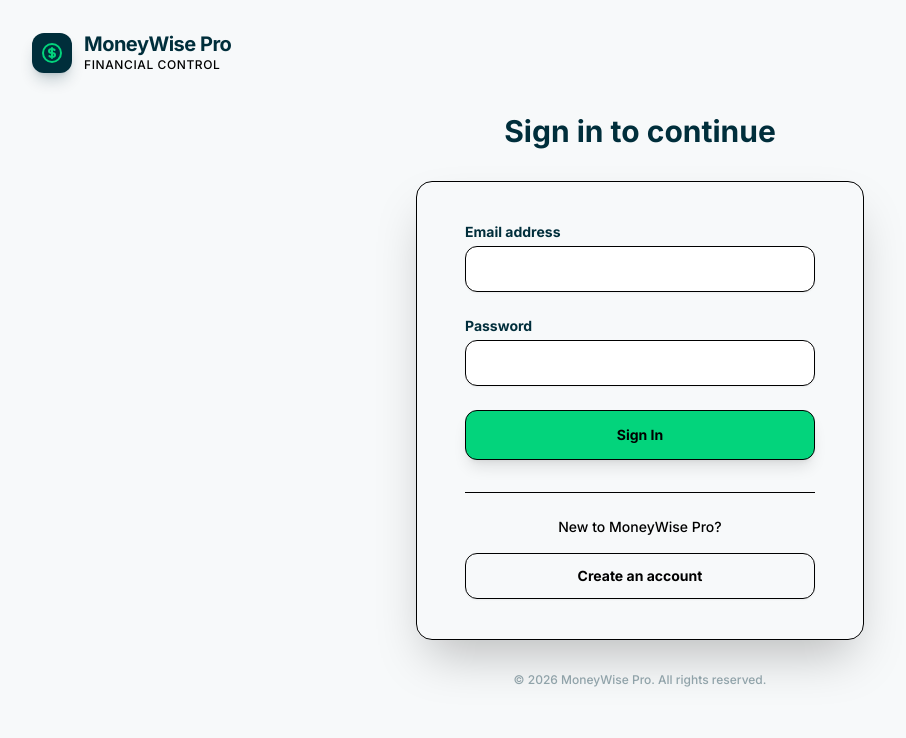
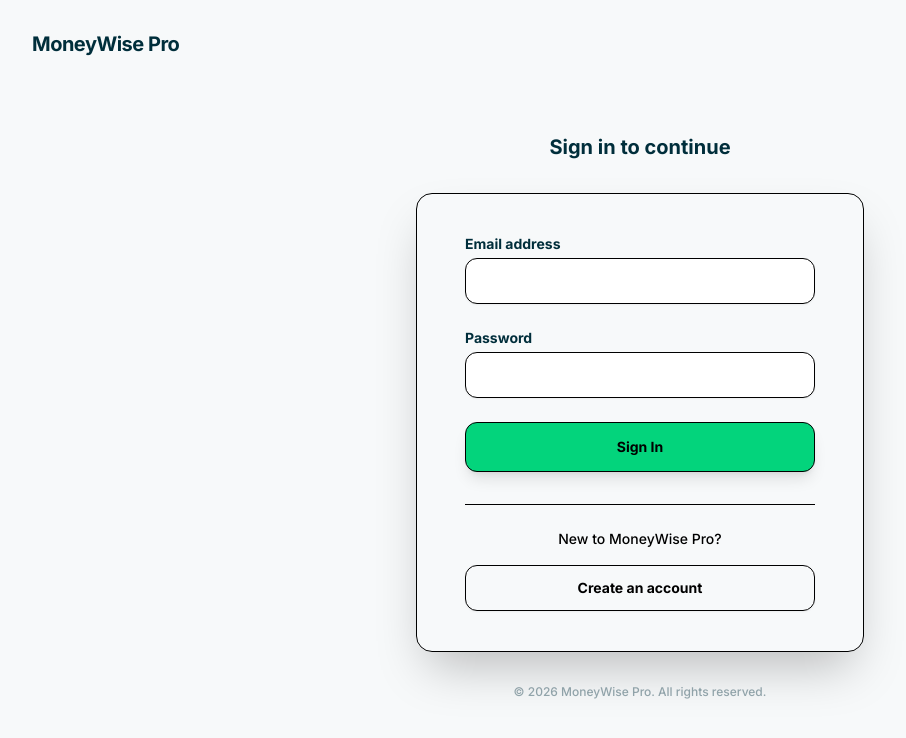
Before and after one commit to twalumbu-prog/MoneyWise-Pro, a React (Vite) app in the folder apps/web/: page /login in a window 1280 px wide. Shown: the top 738 px of the page, without its empty margins (0-906 px from the left). Built offline with nearby package versions, Linux system fonts and the light colour scheme; no server answers.

Commit message:
style(login): remove logo, adjust spacing and typography

```diff
--- a/apps/web/src/pages/Login.tsx
+++ b/apps/web/src/pages/Login.tsx
@@ -57,22 +57,17 @@ export const Login: React.FC = () => {
     return (
         <div className="min-h-screen bg-brand-gray flex flex-col justify-center py-12 sm:px-6 lg:px-8 font-sans relative">
             {/* Navbar-style Branding */}
+            {/* Navbar-style Branding */}
             <div className="absolute top-0 left-0 w-full p-6 sm:p-8">
                 <div className="flex items-center space-x-3">
-                    <div className="h-10 w-10 bg-brand-navy rounded-xl flex items-center justify-center shadow-lg shadow-brand-navy/20">
-                        <svg className="h-6 w-6 text-brand-green" fill="none" viewBox="0 0 24 24" stroke="currentColor">
-                            <path strokeLinecap="round" strokeLinejoin="round" strokeWidth={2} d="M12 8c-1.657 0-3 .895-3 2s1.343 2 3 2 3 .895 3 2-1.343 2-3 2m0-8c1.11 0 2.08.402 2.599 1M12 8V7m0 1v8m0 0v1m0-1c-1.11 0-2.08-.402-2.599-1M21 12a9 9 0 11-18 0 9 9 0 0118 0z" />
-                        </svg>
-                    </div>
                     <div>
                         <h1 className="text-xl font-bold text-brand-navy tracking-tight leading-tight">MoneyWise Pro</h1>
-                        <p className="text-xs text-gray-500 font-medium tracking-wider uppercase">Financial Control</p>
                     </div>
                 </div>
             </div>
 
-            <div className="sm:mx-auto sm:w-full sm:max-w-md mt-12 sm:mt-0">
-                <h2 className="text-center text-3xl font-bold text-brand-navy mb-8">
+            <div className="sm:mx-auto sm:w-full sm:max-w-md mt-24 sm:mt-8">
+                <h2 className="text-center text-xl font-bold text-brand-navy mb-8">
                     {isSignup ? 'Create your account' : 'Sign in to continue'}
                 </h2>
             </div>
```
